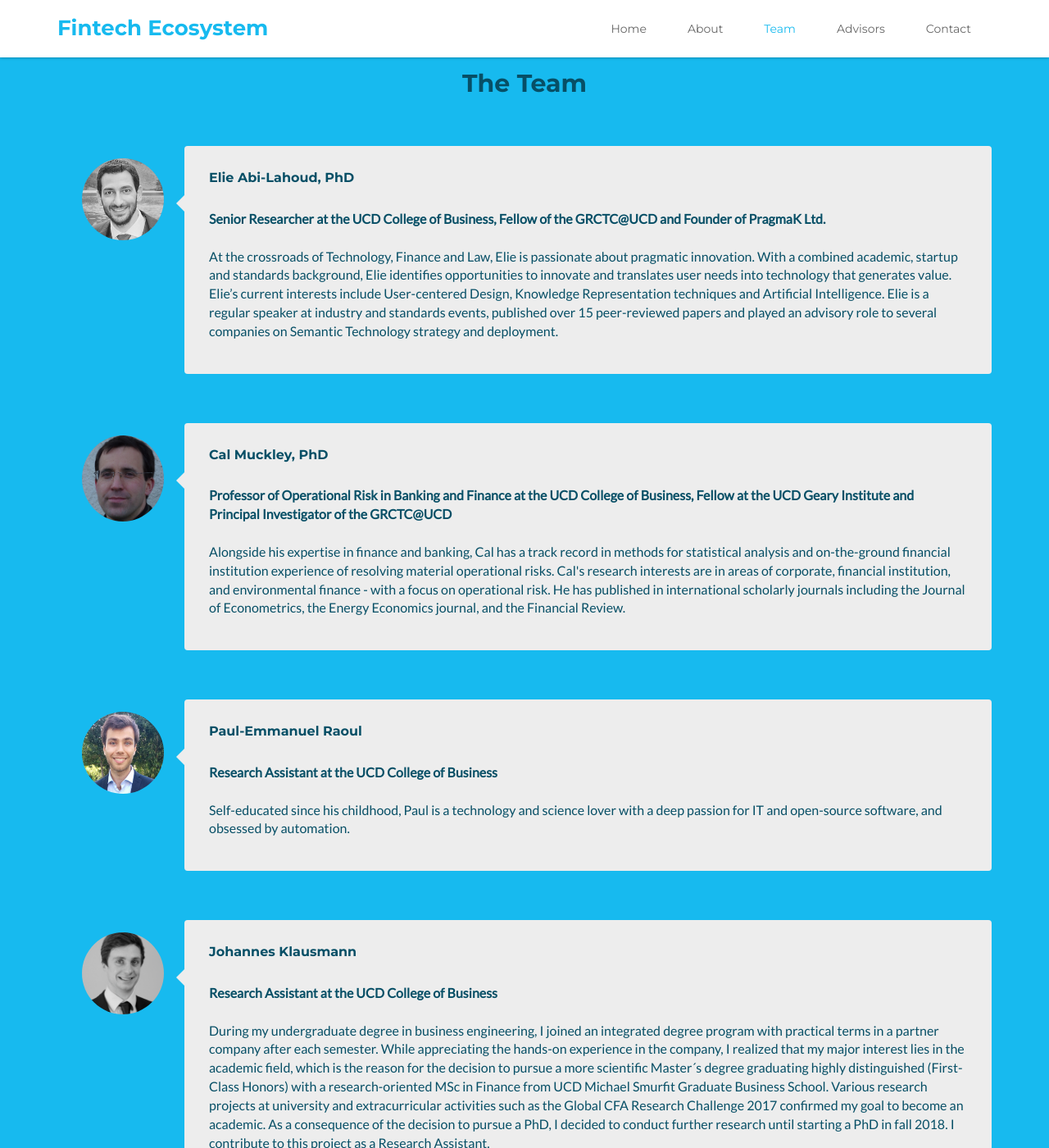
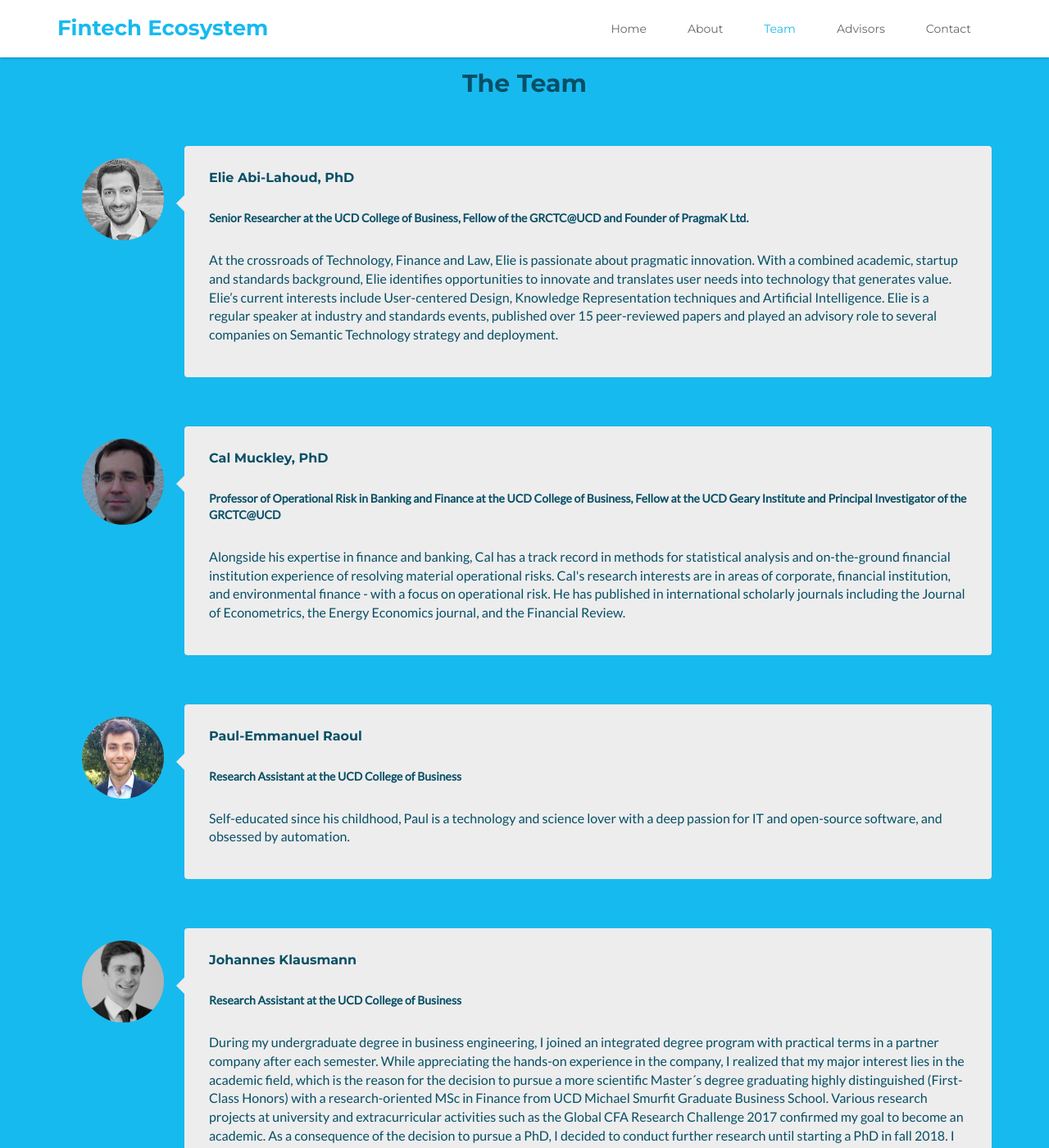
Before and after one commit to FinTechEcosystem/FinTechEcosystem, a Jekyll site: the page built from index.html, in a window 1280 px wide and 1400 px high, scrolled down 1295 px. Shown: the whole window at 82% size. Built offline with Jekyll 4.4.1, drawn with Linux system fonts in a browser that asks for light colours.

Commit message:
add 'member.role' variable

```diff
--- a/_sass/base.scss
+++ b/_sass/base.scss
@@ -356,9 +356,18 @@ pre code {
             @include border-radius(4px);
             position: relative;
 
-            .sub-title {
+            .member-name {
                 color: darken($color, 30%);
                 font-size: 16px;
+                font-weight: 700;
+                margin-top: 0;
+                margin-bottom: 30px;
+            }
+
+            .member-role {
+                color: darken($color, 30%);
+                font-size: 14px;
+                font-weight: 700;
                 margin-top: 0;
                 margin-bottom: 30px;
             }
--- a/index.html
+++ b/index.html
@@ -58,7 +58,8 @@ permalink: /
           {% endif %}
         </div>
         <div class="speech-bubble">
-          <h3 class="sub-title">{{ member.name }}</h3>
+          <h3 class="member-name">{{ member.name }}</h3>
+          <p class="member-role">{{ member.role }}</p>
           <p>{{ member.bio }}</p>
         </div>
       </div>
```
Also changed, not shown: _data/team.yml (+8 -4 lines).
